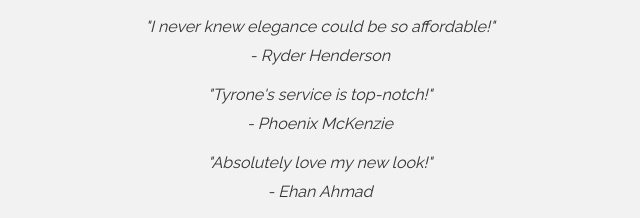
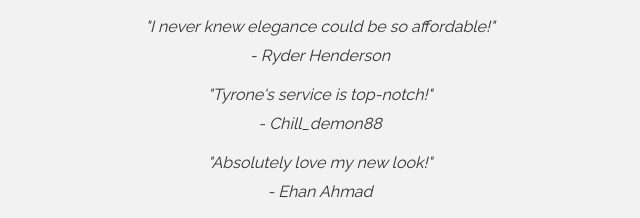
Before and after one commit to Rosixxel/Tyrones-Virtual-Shop, a plain HTML site: page index.html in a window 1280 px wide. Shown: the part 1886-2104 px from the top of the page, 320-960 px from the left. Drawn offline with Linux system fonts and the light colour scheme.

Commit message:
Update index.html

```diff
--- a/index.html
+++ b/index.html
@@ -315,7 +315,7 @@
             </div>
             <div class="testimonial">
                 <p>"Tyrone's service is top-notch!"</p>
-                <cite>- Phoenix McKenzie</cite>
+                <cite>- Chill_demon88</cite>
             </div>
             <div class="testimonial">
                 <p>"Absolutely love my new look!"</p>
```
